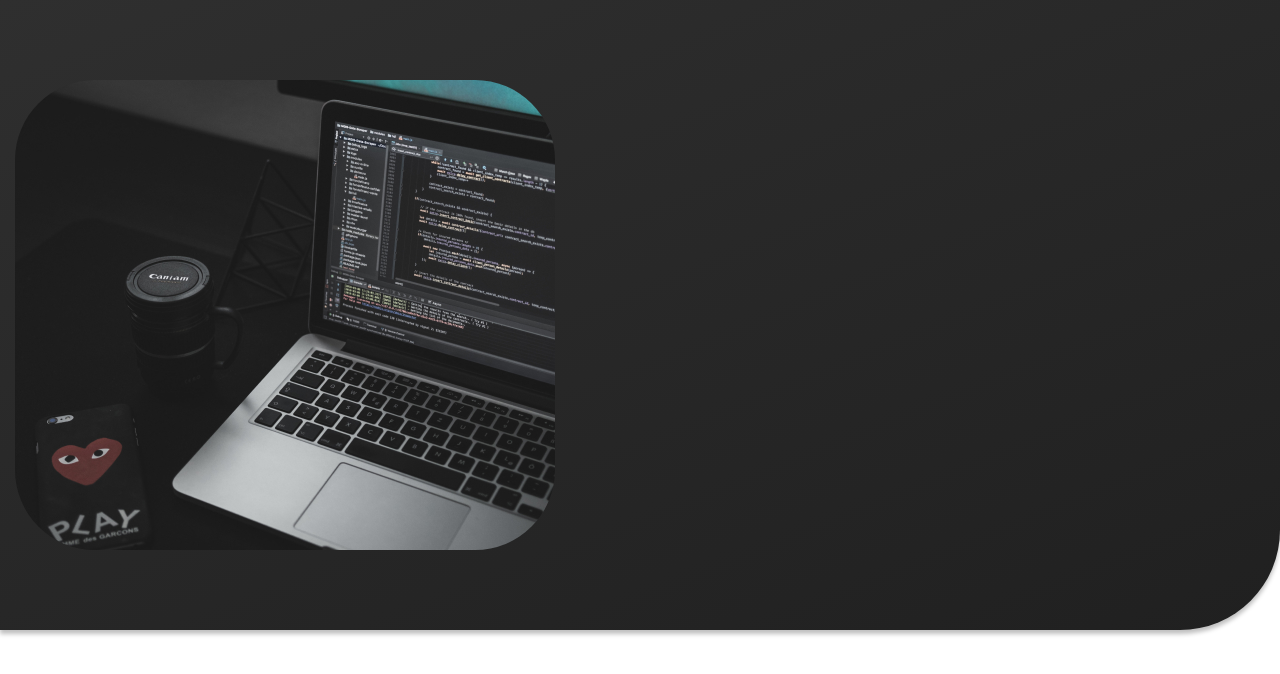
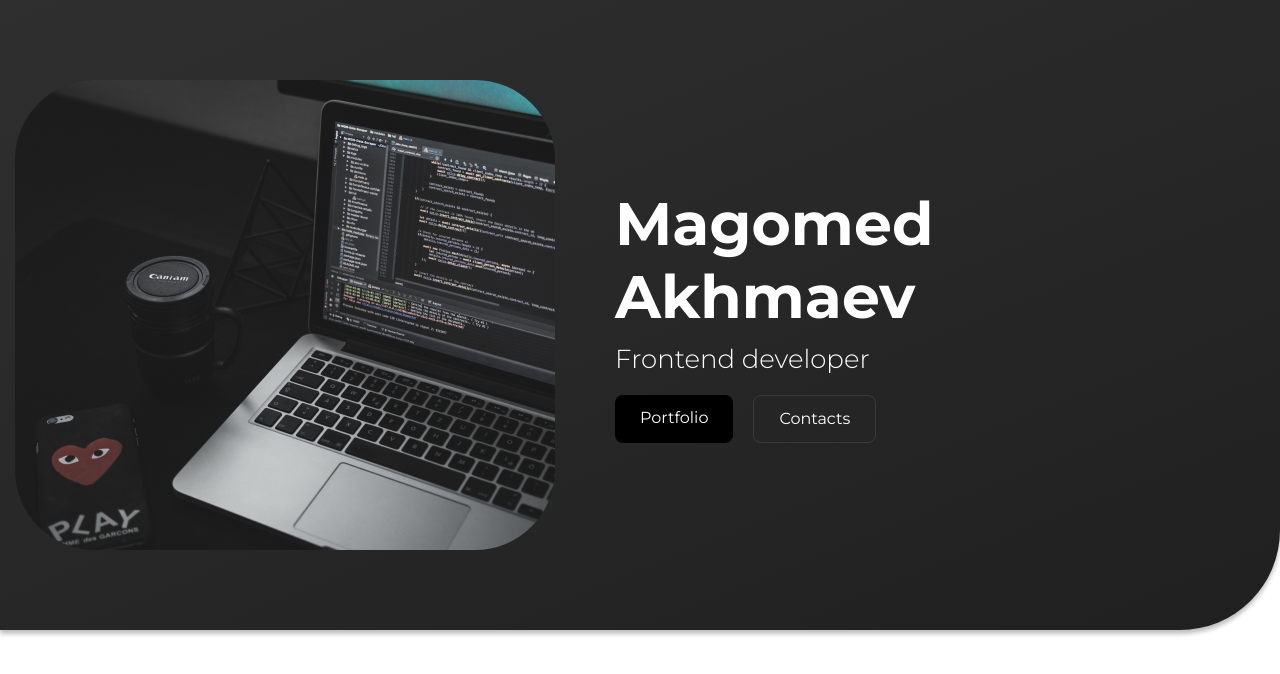
Before and after one commit to AkhmaevM/cv-profile-page, a plain HTML site: page index.html in a window 1280 px wide. Drawn offline with Linux system fonts and the light colour scheme.

Commit message:
The header part and styles for it are  added

```diff
--- a/index.html
+++ b/index.html
@@ -1,5 +1,6 @@
 <!DOCTYPE html>
 <html lang="en">
+
 <head>
     <meta charset="UTF-8">
     <meta name="viewport" content="width=device-width, initial-scale=1.0">
@@ -7,15 +8,36 @@
     <link rel="stylesheet" href="styles/reset.css">
     <link rel="stylesheet" href="styles/style.css">
 </head>
+
 <body>
     <header class="header">
         <div class="container">
             <div class="header-row">
-                <img src="./img/photo.jpg"  srcset="./img/photo@2x.jpg 2x"alt="Photo" class="header-img">
+                <img src="./img/photo.jpg" srcset="./img/photo@2x.jpg 2x" alt="Photo" class="header-img">
+
+                <div class="header-desc">
+                    <h1 class="header-title">
+                        Magomed Akhmaev
+                    </h1>
+
+                    <p class="header-text">
+                        Frontend developer
+                    </p>
+
+                    <div class="header-btns">
+                        <a href="#" class="btn">Portfolio</a>
+                        <a href="$" class="btn-outline">Contacts</a>
+                    </div>
+
+
+                </div>
             </div>
+
+
         </div>
     </header>
 
 
 </body>
+
 </html>
--- a/styles/style.scss
+++ b/styles/style.scss
@@ -1,14 +1,94 @@
+@import url('https://fonts.googleapis.com/css2?family=Montserrat:ital,wght@0,100..900;1,100..900&display=swap');
+
 /* Base */
+body {
+  font-family: "Montserrat", sans-serif;
+  font-optical-sizing: auto;
+  font-weight: 400;
+  font-style: normal;
+}
+
+.container{
+
+  width: 1200px;
+  margin: 0;
+  padding: 0 15px;
+}
 
 /*header */
+.header {
+  padding-top: 80px;
+  padding-bottom: 80px;
+  border-bottom-right-radius: 100px;
+  color: #fff;
+  box-shadow: 0 4px 4px 0 rgba(0, 0, 0, 0.25);
+  background: #252525 linear-gradient(158deg, #2f2f2f 0%, #202020 100%);
+}
 
-.header{
-    padding-top: 80px;
-    padding-bottom: 80px;
+.header-row{
+    display: flex;
+    flex-direction: row;
+    align-items: center;
+    column-gap: 60px;
+}
 
-    border-bottom-right-radius: 100px;
+.header-img{
+    border-radius: 80px;
+}
+
+.header-title{
+    margin-bottom: 10px;
+    font-weight: 700;
+    font-size: 60px;
+
+}
+
+.header-text{
+    margin-bottom: 20px;
+    font-size: 26px;
+    font-weight: 300;
+}
+
+.header-btns{
+    display: flex;
+    column-gap: 20px;
+}
+
+.btn{
+    // width: 146px;
+    height: 48px;
+    padding-top: 15px;
+    padding-left: 25px;
+    padding-right: 25px;
+    text-align: center;
+    background-color: #000000;
+    border-radius: 8px;
 
     color: #fff;
-    box-shadow: 0 4px 4px 0 rgba(0, 0, 0, 0.25);
-    background: #252525 linear-gradient(158deg, #2f2f2f 0%, #202020 100%);
+    line-height: 1;
+
+    transition: all 0.2s ease-in;
+
 }
+
+.btn:hover{
+    background-color: #1782CF;
+}
+
+.btn-outline{
+
+    height: 48px;
+    padding-top: 15px;
+    padding-left: 25px;
+    padding-right: 25px;
+    border: 1px solid #3b3b3b;
+    // background-color: black;
+    border-radius: 8px;
+    color: #fff;
+    line-height: 1;
+    transition: all 0.2s ease-in;
+}
+
+.btn-outline:hover{
+    border-color: #1782CF;
+}
```
Also changed, not shown: styles/style.css, 1 other file.
